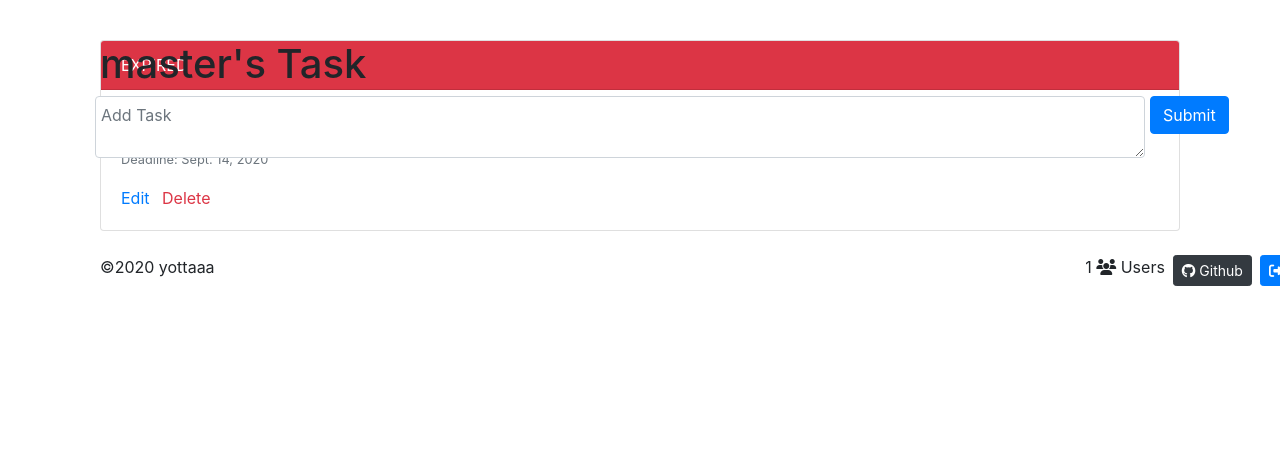
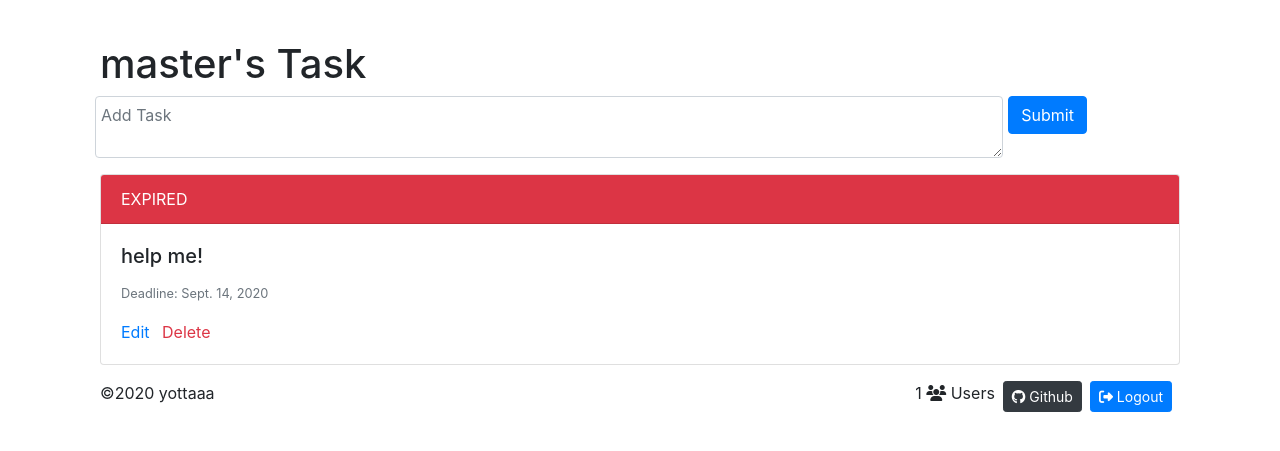
Before and after one commit to yottaaa/todowithdeadline, a Django app: page /todo/ in a window 1280 px wide. Shown: the top 451 px of the page. Run offline with Django 3.2, Linux system fonts and the light colour scheme; a user stored in the database is signed in; data comes from the database, SQL or seed files in the repository; some libraries are stand-ins or nearby versions.

Commit message:
change to normal

```diff
--- a/todoapp/templates/todoapp/index.html
+++ b/todoapp/templates/todoapp/index.html
@@ -5,7 +5,7 @@
             <p>You need to <a href="{% url 'loginview' %}">login</a></p>
         {% else %}
         <div class="container">
-            <div class="col-12" style="position: fixed;z-index: 999;">
+            <div class="col-12">
                 <h1>{{ request.user.username }}'s Task</h1>
                 <form action="{% url 'addtask' %}" method="POST" class="form">
                     {% csrf_token %}
@@ -42,7 +42,7 @@
                     <p>No tasks</p>
                 {% endif %}
             </div>
-            <div class="col-12 mt-2" style="position: fixed;z-index: 999;">
+            <div class="col-12 mt-2">
                 <p class="float-left mr-2">&copy;2020 yottaaa</p>
                 <a class="btn btn-primary btn-sm mr-2 float-right" href="{% url 'logoutview' %}">
                     <i class="fas fa-sign-out-alt"></i>
```
